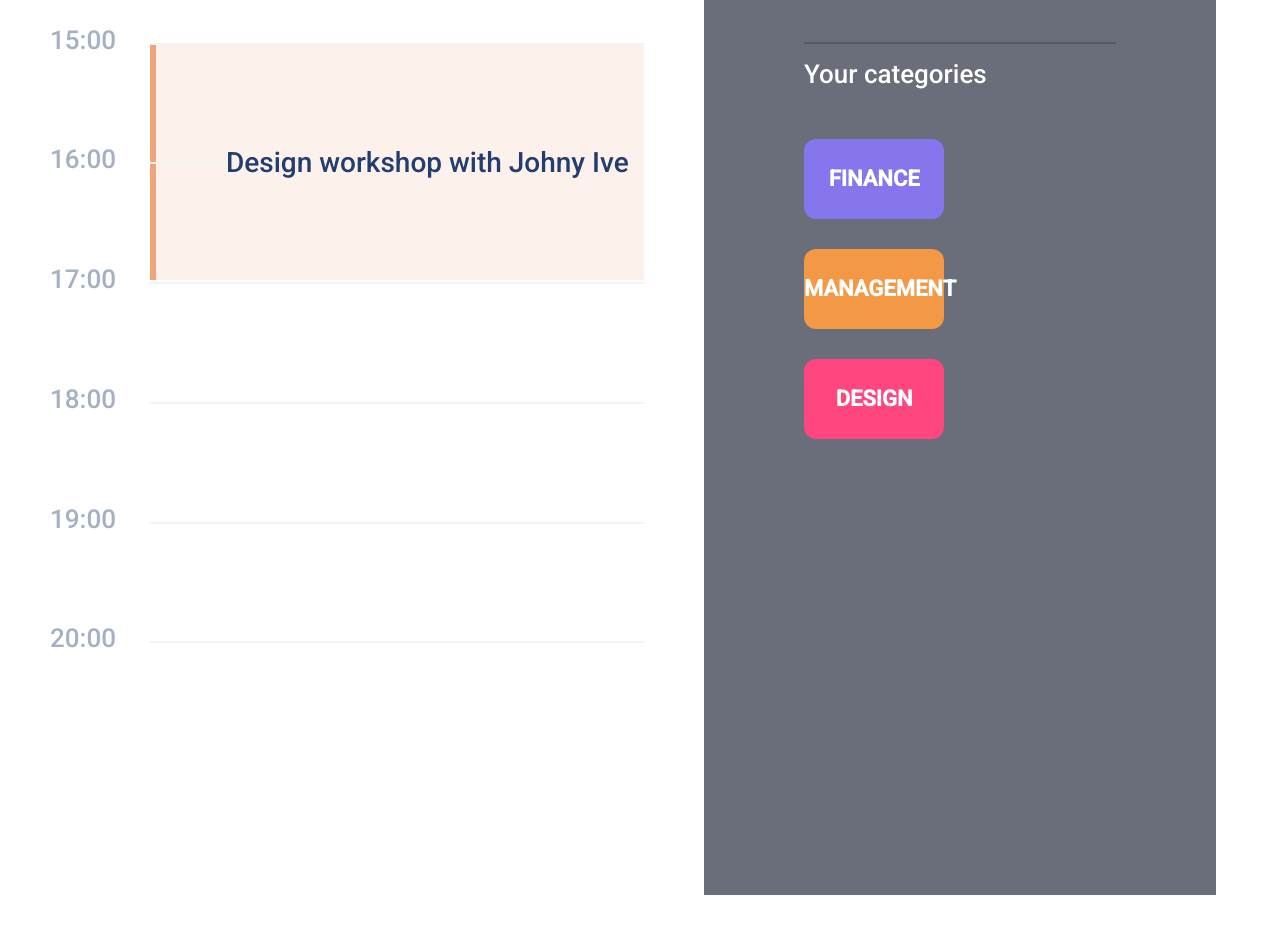
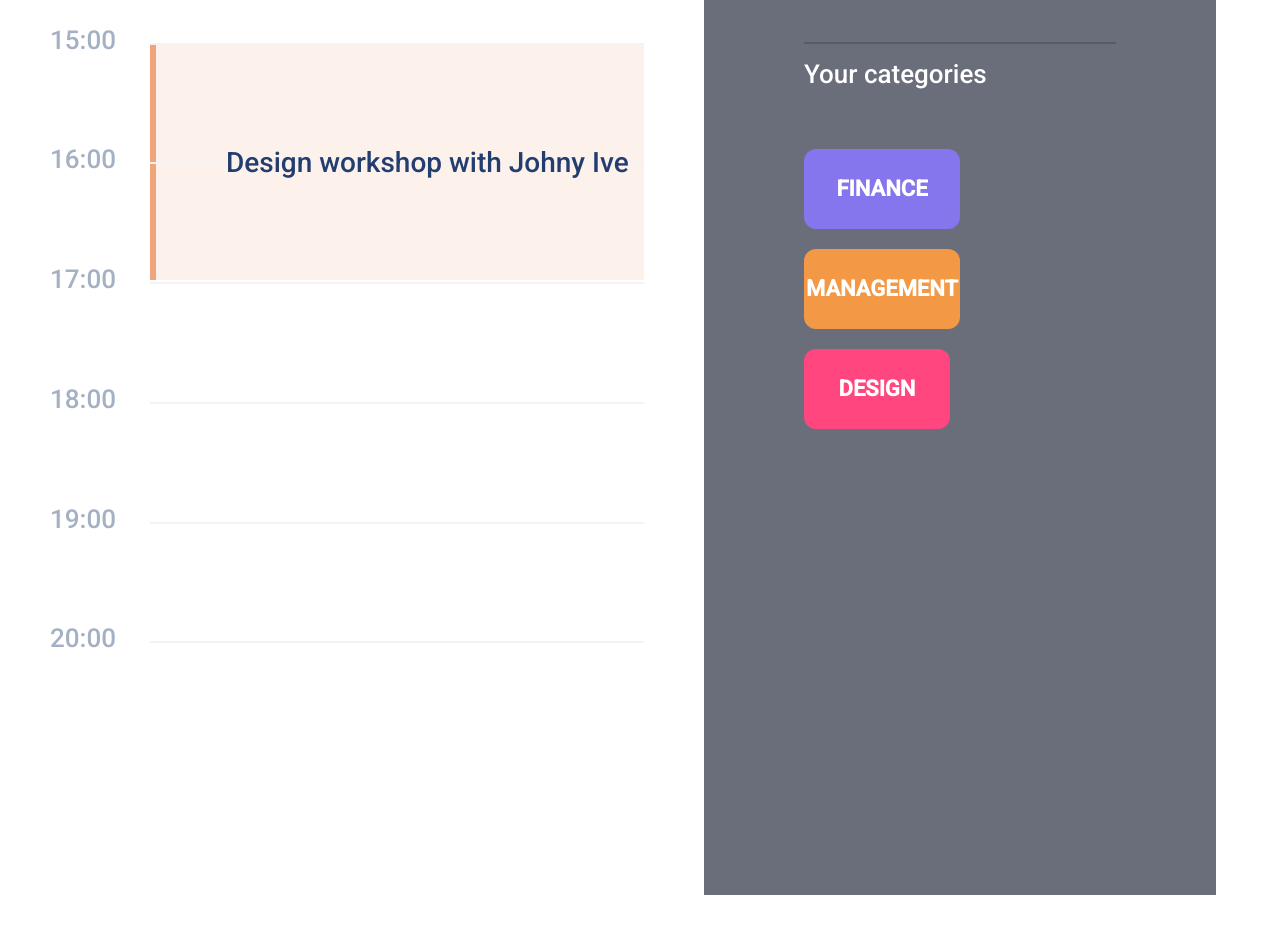
Before and after one commit to Hor-Ol/Web-Academy-Front-End-HWs-HW4, a plain HTML site: page index.html in a window 1280 px wide. Shown: the part 860-1793 px from the top of the page. Drawn offline with nearby package versions, Linux system fonts and the light colour scheme.

Commit message:
FINAL ADJUSTMENTS IN "YOUR CATEGORIES" BOX

```diff
--- a/index.html
+++ b/index.html
@@ -190,6 +190,7 @@
               <div class="calendar-month-body-your-categories-container-box finance">FINANCE</div>
               <div class="calendar-month-body-your-categories-container-box management">MANAGEMENT</div>
               <div class="calendar-month-body-your-categories-container-box design">DESIGN</div>
+              <div class="calendar-month-body-your-categories-container-box"></div>
             </div>
           </div>
           </tab>
--- a/style.css
+++ b/style.css
@@ -223,17 +223,20 @@ aside {
 
 .calendar-month-body-your-categories-container {
   display: flex;
+  justify-content: stretch;
+  align-items: center;
   flex-wrap: wrap;
+  column-gap: 2rem;
 }
 
 .calendar-month-body-your-categories-container-box {
   font-size: 2.2rem;
   color: #fff;
-  width: 45%;
+  flex: 1 1 45%;
+  max-width: 50%;
   height: 8rem;
   border-radius: 1.2rem;
-  margin-right: 3rem;
-  margin-bottom: 3rem;
+  margin: 1rem 0rem;
   line-height: 8rem;
   text-align: center;
   font-weight: bold;
```
